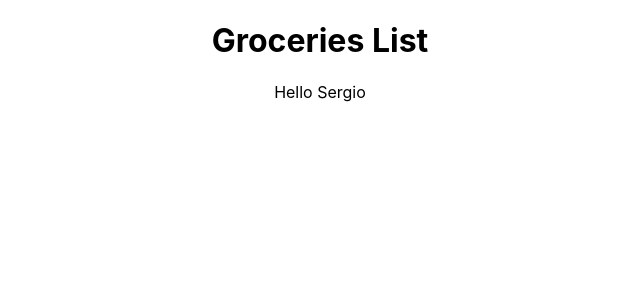
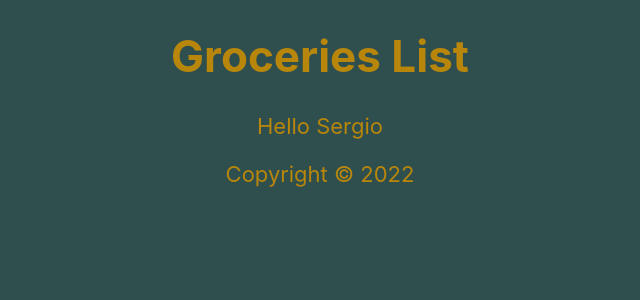
Before and after one commit to Samtaklimi87/ReactsProjects, a React (Create React App) app: page / in a window 1280 px wide. Shown: the top 300 px of the page, without its empty margins (320-960 px from the left). Built offline with nearby package versions, Linux system fonts and the light colour scheme; the HTML template or start-up script is replaced by a standard one.

Commit message:
adding footer js, adding self style, finished chap4

```diff
--- a/src/App.js
+++ b/src/App.js
@@ -1,6 +1,7 @@
 import './App.css';
 import Header from './Header';
 import Content from './Content';
+import Footer from './Footer';
 
 function App() {
 
@@ -8,6 +9,7 @@
     <div className="App">
     <Header />
     <Content />
+    <Footer />
     </div>
   );
 }
--- /dev/null
+++ b/src/Footer.js
@@ -0,0 +1,14 @@
+import React from 'react'
+
+function Footer() {
+    const today = new Date();
+  return (
+    <footer>
+        <p>
+            Copyright &copy; {today.getFullYear()}
+        </p>
+    </footer>
+  )
+}
+
+export default Footer
--- a/src/index.css
+++ b/src/index.css
@@ -5,6 +5,10 @@
     sans-serif;
   -webkit-font-smoothing: antialiased;
   -moz-osx-font-smoothing: grayscale;
+
+  color: darkgoldenrod;
+  background-color: darkslategray;
+  font-size: 22px;
 }
 
 code {
```
